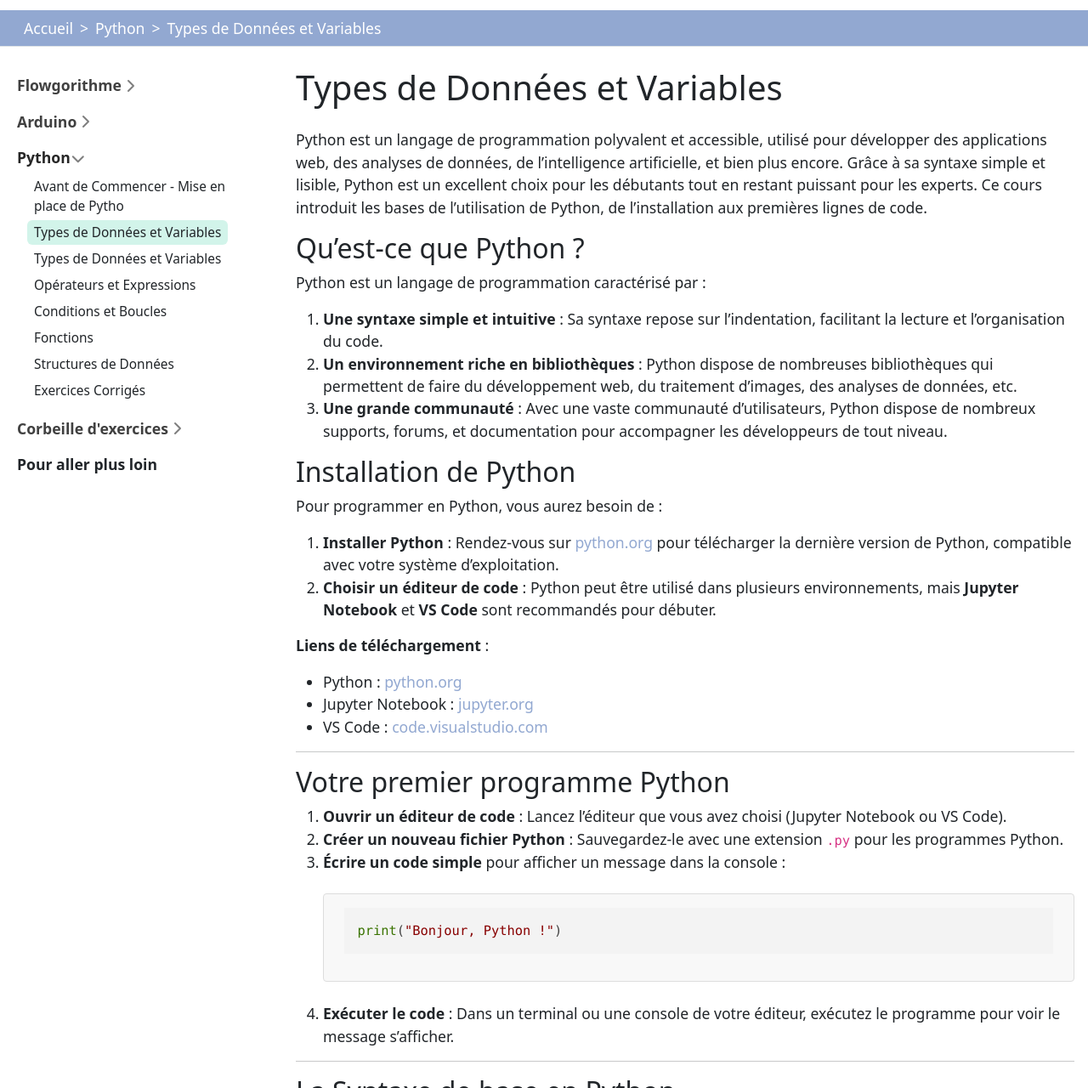
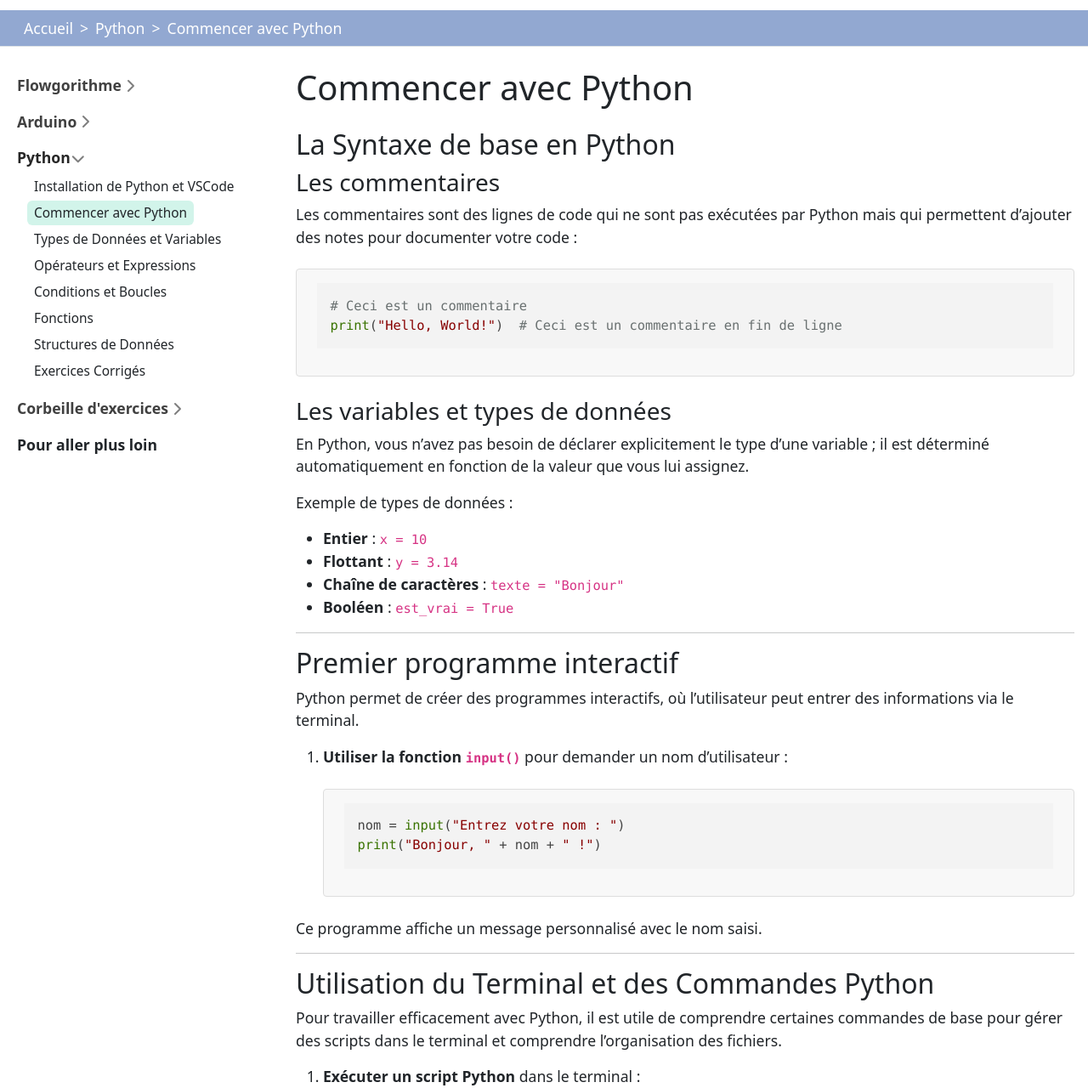
Before and after one commit to rohanfosse/CPIA1-info, a Jekyll site: the page built from content/03-python/00-Introduction.md, in a window 1280 px wide and 1400 px high, cut to the strip 120-1400 px from the top of the window. Shown: the whole strip at 85% size. Built offline with Jekyll 4.4.1, drawn with Linux system fonts in a browser that asks for light colours; nearby versions of some CDN libraries; Markdown is read by kramdown in place of the engine named in the settings; some of the changed text lies outside the part shown.

Commit message:
fix typo

````diff
--- a/content/03-python/0-avantCommencer.md
+++ b/content/03-python/0-avantCommencer.md
@@ -1,7 +1,7 @@
 ---
 section_id: Python
 nav_order: 3
-title: Avant de Commencer - Mise en place de Pytho
+title: Installation de Python et VSCode
 topics: Python; Programmation; Installation; Syntaxe de base
 ---
 
--- a/content/03-python/00-Introduction.md
+++ b/content/03-python/00-Introduction.md
@@ -1,43 +1,8 @@
 ---
 section: Python
 nav_order: 2
-title: Types de Données et Variables
+title: Commencer avec Python
 topics: Variables; Types de données; Opérations; Conversion de types
----
-Python est un langage de programmation polyvalent et accessible, utilisé pour développer des applications web, des analyses de données, de l’intelligence artificielle, et bien plus encore. Grâce à sa syntaxe simple et lisible, Python est un excellent choix pour les débutants tout en restant puissant pour les experts. Ce cours introduit les bases de l’utilisation de Python, de l’installation aux premières lignes de code.
-
-## Qu'est-ce que Python ?
-
-Python est un langage de programmation caractérisé par :
-1. **Une syntaxe simple et intuitive** : Sa syntaxe repose sur l’indentation, facilitant la lecture et l’organisation du code.
-2. **Un environnement riche en bibliothèques** : Python dispose de nombreuses bibliothèques qui permettent de faire du développement web, du traitement d'images, des analyses de données, etc.
-3. **Une grande communauté** : Avec une vaste communauté d’utilisateurs, Python dispose de nombreux supports, forums, et documentation pour accompagner les développeurs de tout niveau.
-
-## Installation de Python
-
-Pour programmer en Python, vous aurez besoin de :
-1. **Installer Python** : Rendez-vous sur [python.org](https://www.python.org/downloads/) pour télécharger la dernière version de Python, compatible avec votre système d'exploitation.
-2. **Choisir un éditeur de code** : Python peut être utilisé dans plusieurs environnements, mais **Jupyter Notebook** et **VS Code** sont recommandés pour débuter.
-
-**Liens de téléchargement** :
-- Python : [python.org](https://www.python.org/downloads/)
-- Jupyter Notebook : [jupyter.org](https://jupyter.org/install)
-- VS Code : [code.visualstudio.com](https://code.visualstudio.com/)
-
----
-
-## Votre premier programme Python
-
-1. **Ouvrir un éditeur de code** : Lancez l’éditeur que vous avez choisi (Jupyter Notebook ou VS Code).
-2. **Créer un nouveau fichier Python** : Sauvegardez-le avec une extension `.py` pour les programmes Python.
-3. **Écrire un code simple** pour afficher un message dans la console :
-
-   ```python
-   print("Bonjour, Python !")
-   ```
-
-4. **Exécuter le code** : Dans un terminal ou une console de votre éditeur, exécutez le programme pour voir le message s’afficher.
-
 ---
 
 ## La Syntaxe de base en Python
````
Also changed, not shown: content/plusLoin.md (+1 -1 lines).
